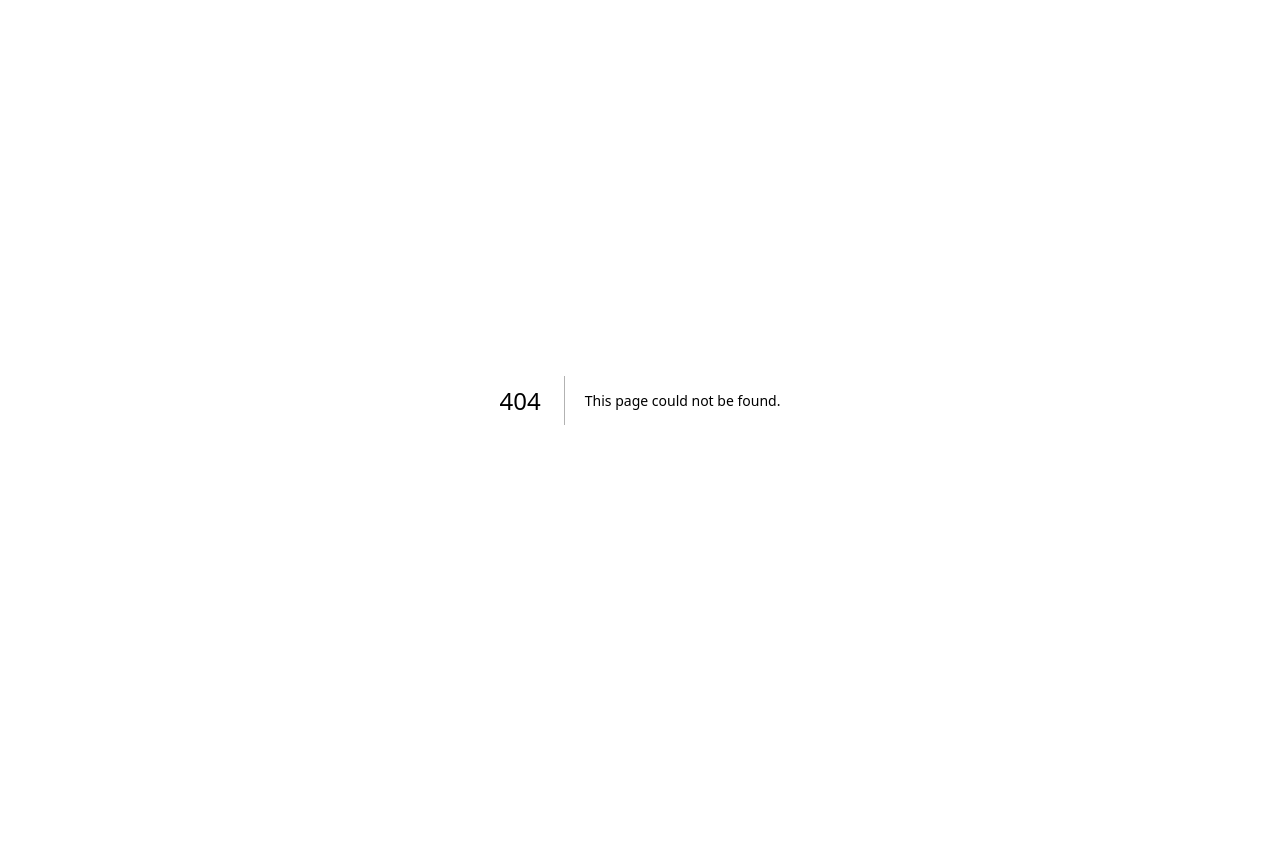
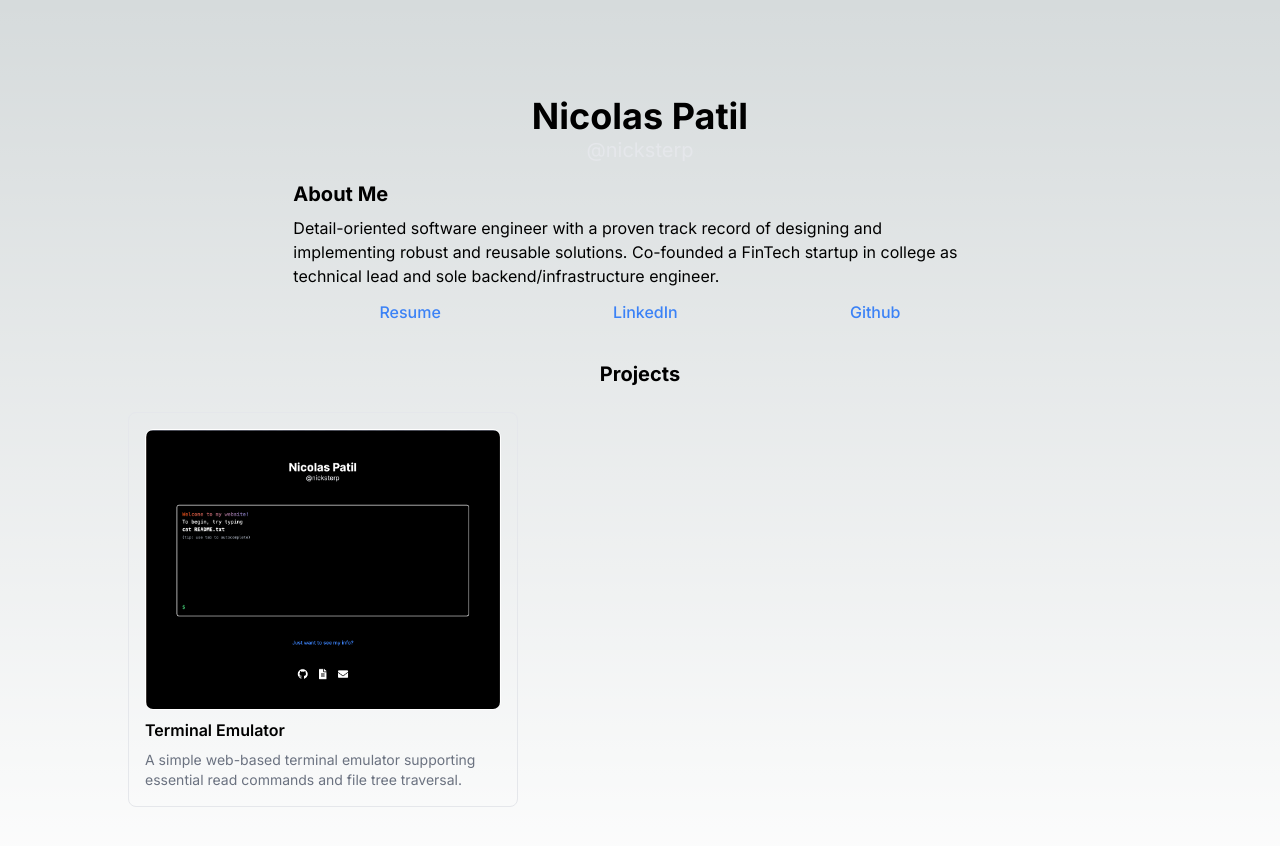
Before and after one commit to nicksterp/personal-website, a Next.js app: page /info in a window 1280 px wide. Before the commit this address had no page. Shown: the top 846 px of the page. Before the commit the page ends 800 px from the top, so only its background shows below. Built offline with nearby package versions, Linux system fonts and the light colour scheme.

Commit message:
added non-technical about page and changed email link for linkedin link

```diff
--- /dev/null
+++ b/app/info/page.tsx
@@ -0,0 +1,63 @@
+import Image from "next/image"
+import homepagePreview from '../../public/homepage_preview.png'
+
+export default function Info() {
+    const aboutMe = [
+        { text: 'Detail-oriented software engineer with a proven track record of designing and implementing robust and reusable solutions.', color: 'text-white' },
+        { text: 'Co-founded a FinTech startup in college as technical lead and sole backend/infrastructure engineer.', color: 'text-white' },
+        { text: 'I love learning new technologies, and already have extensive experience in cloud technologies and orchestration, Python, Go, JavaScript, and C++.', color: 'text-white' },
+        { text: 'Currently interested in full-stack, backend, or infrastructure engineering roles.', color: 'text-white' },
+        { text: 'Other interesting facts: I love playing video games (LoL, CS:GO, BG3, etc.), powerlifting (115/110/157.5 @ 67.5kg in meet), and cooking!', color: 'text-white' }]
+
+    return (
+        <main className="flex min-h-screen flex-col items-center p-8 sm:p-24">
+            <div className='flex justify-center flex-col py-8 sm:py-0'>
+                <h1 className="text-4xl font-bold text-center">
+                    Nicolas Patil
+                </h1>
+                <h3 className="text-xl text-center text-gray-200">
+                    @nicksterp
+                </h3>
+            </div>
+            {/*About section: same as about_me in fileTree*/}
+            <div className='flex justify-center flex-col w-full md:w-4/6 p-4 space-y-2'>
+                <h1 className="text-xl font-bold">
+                    About Me
+                </h1>
+                <p>
+                    Detail-oriented software engineer with a proven track record of designing and implementing robust and reusable solutions.
+                    Co-founded a FinTech startup in college as technical lead and sole backend/infrastructure engineer.
+                </p>
+                <div className="flex justify-center place-items-center space-evenly text-center py-1">
+                    <a href='/resume.pdf' className='grow font-medium text-blue-500 hover:underline'>Resume</a>
+                    <a href='https://www.linkedin.com/in/nicolaspatil/' className='grow font-medium text-blue-500 hover:underline'>LinkedIn</a>
+                    <a href='https://github.com/nicksterp' className='grow font-medium text-blue-500 hover:underline'>Github</a>
+                </div>
+            </div>
+            {/* Projects: Tiling previews + titles + short descriptions */}
+            <div className='flex justify-center flex-col w-full p-4 space-y-2'>
+                <div className="w-full">
+                    <h1 className="text-xl font-bold text-center">
+                        Projects
+                    </h1>
+                </div>
+                <div className='flex justify-center w-full md:max-w-[40%] p-4 space-y-2'>
+                    <a
+                        href='/'
+                        target="_blank"
+                        rel="noopener noreferrer"
+                        className="group block p-4 rounded-lg border hover:border-blue-500 hover:shadow-lg transition-all"
+                    >
+                        <div className="relative mb-2 overflow-hidden rounded-lg  border-white border shadow-white">
+                            <Image src={homepagePreview} alt='website preview' />
+                        </div>
+                        <h3 className="mb-2 font-semibold group-hover:text-blue-500">
+                            Terminal Emulator
+                        </h3>
+                        <p className="text-gray-500 text-sm">A simple web-based terminal emulator supporting essential read commands and file tree traversal.</p>
+                    </a>
+                </div>
+            </div>
+        </main >
+    )
+}
--- a/app/page.tsx
+++ b/app/page.tsx
@@ -1,9 +1,8 @@
 import Terminal from '@/components/Terminal';
-import Image from 'next/image'
 import Link from 'next/link'
 
 
-import { FaGithub, FaTwitter, FaFileAlt, FaEnvelope } from 'react-icons/fa';
+import { FaGithub, FaTwitter, FaFileAlt, FaEnvelope, FaLinkedin } from 'react-icons/fa';
 
 export default function Home() {
   return (
@@ -19,6 +18,8 @@ export default function Home() {
 
       <Terminal />
 
+      <a href='/info' className='font-medium text-blue-500 hover:underline'>Just want to see my info?</a>
+
       <div className="flex justify-center space-x-8 py-8 sm:py-0">
         <a href="https://github.com/nicksterp">
           <FaGithub size={32} />
@@ -27,8 +28,8 @@ export default function Home() {
           <FaFileAlt size={32} />
         </Link>
         {/*@ symbol from icons with link to email*/}
-        <a href="mailto:nicolas.a.patil@gmail.com">
-          <FaEnvelope size={32} />
+        <a href="https://linkedin.com/in/nicolaspatil">
+          <FaLinkedin size={32} />
         </a>
       </div>
     </main>
--- a/components/terminalLogic.tsx
+++ b/components/terminalLogic.tsx
@@ -16,7 +16,7 @@ export const parseInput = (inputString: string, currentFolder: Folder, setCurren
     const inputArray = inputString.split(' ');
 
     if (inputArray[0] in commands) {
-        // Run command with all arguments after command as parameter
+        // Run command with all arguments after command as parameter()
         const commandOutput = commands[inputArray[0]](inputArray.slice(1), currentFolder, setCurrentFolder);
 
         // Return the output
```
Also changed, not shown: public/homepage_preview.png (added).
